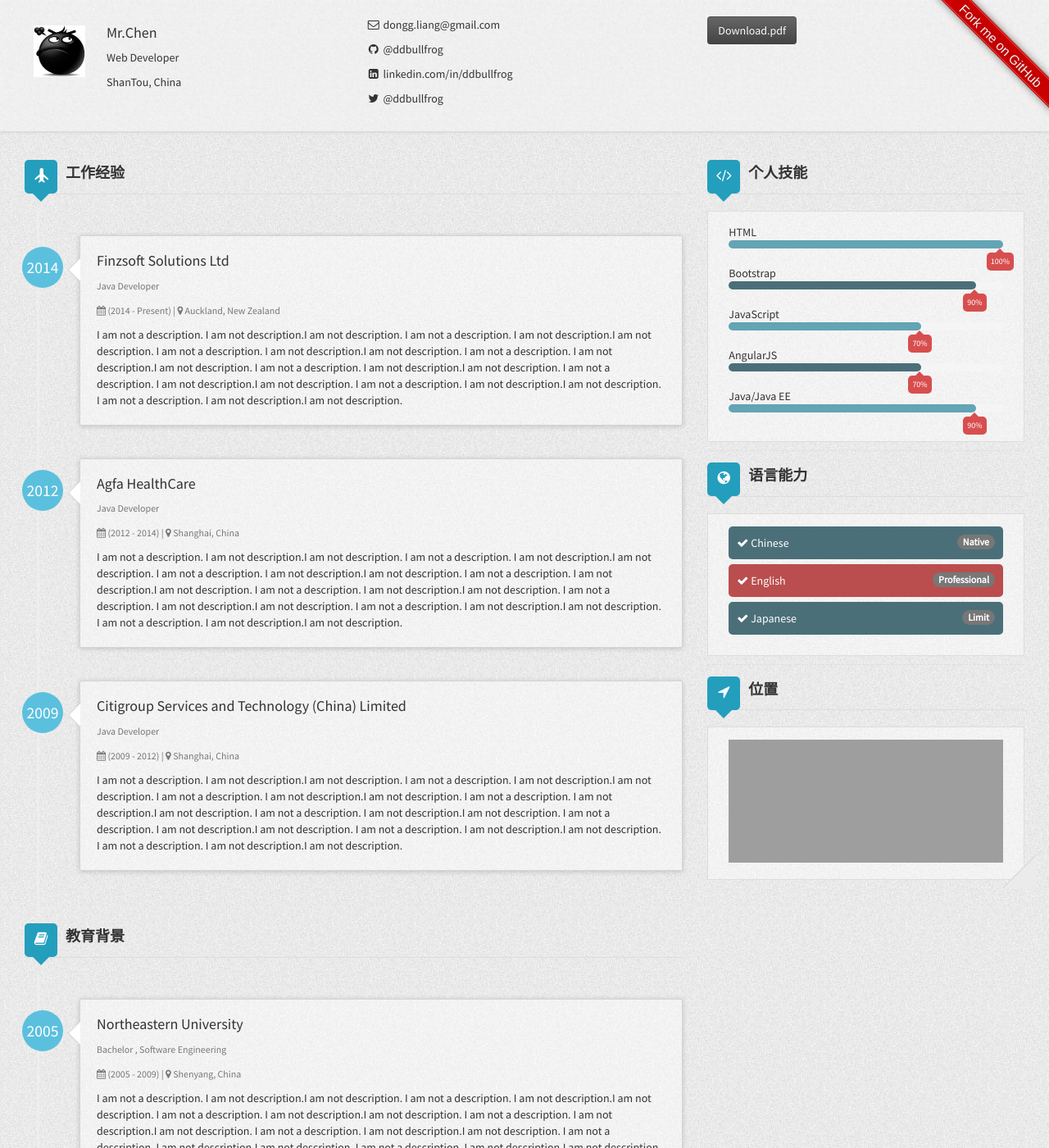
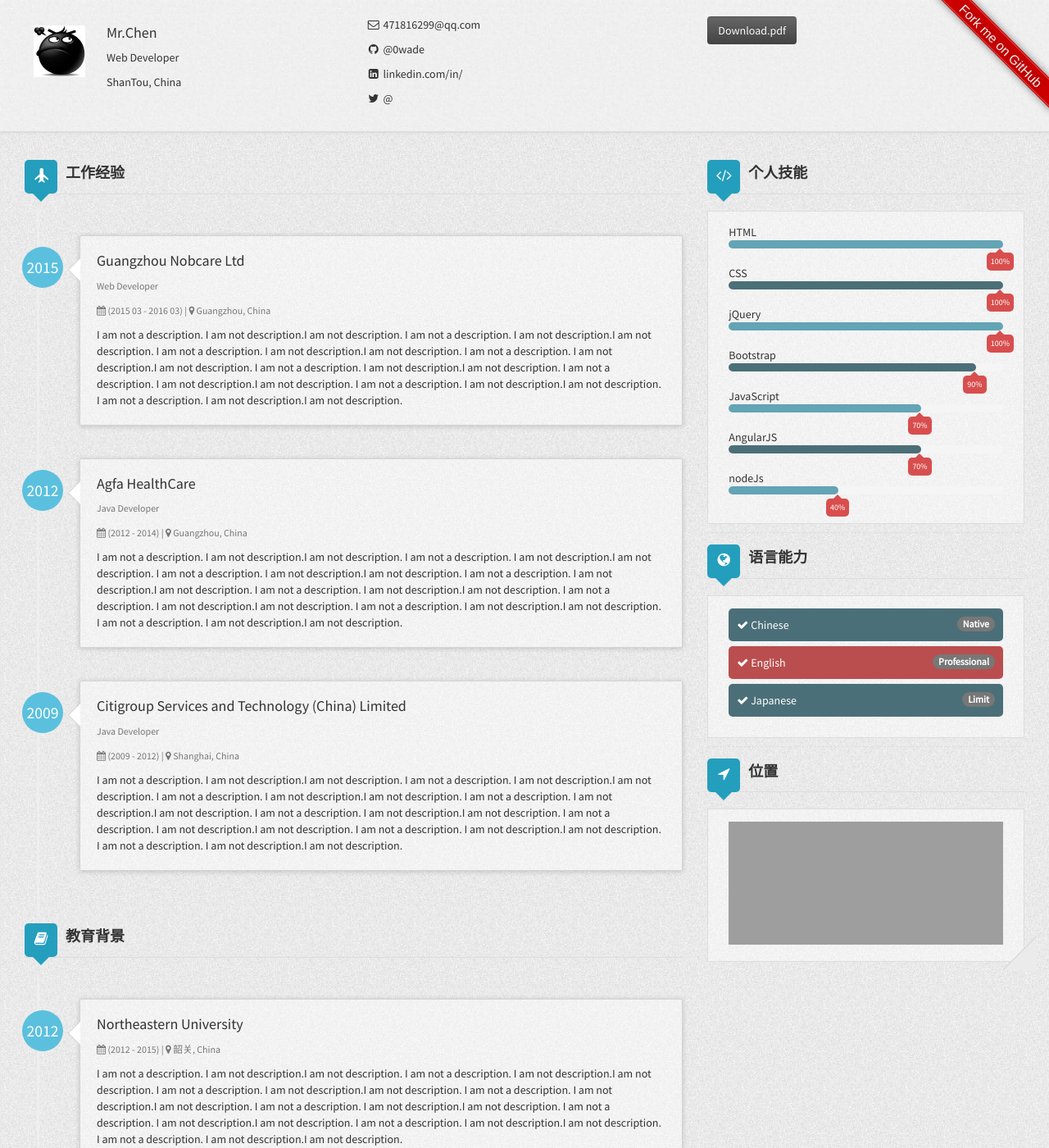
Before and after one commit to 0wade/homePage, a Jekyll site: the page built from index.html, in a window 1280 px wide and 1400 px high. Shown: the whole window at 82% size. Built offline with Jekyll 4.4.1, drawn with Linux system fonts in a browser that asks for light colours; nearby versions of some CDN libraries; grey boxes are pictures that could not be loaded.

Commit message:
Update _config.yml

```diff
--- a/_config.yml
+++ b/_config.yml
@@ -17,26 +17,24 @@
   name: Mr.Chen
   title: Web Developer
   address: ShanTou, China
-  email: dongg.liang@gmail.com
-  link: http://ddbullfrog.com
+  email: 471816299@qq.com
+  link: http://0wade.github.io/homePage/
   weibo:
-  github: ddbullfrog
-  linkedin: ddbullfrog
-  twitter: ddbullfrog
+  github: 0wade
   gavatar: /resumecard/assets/img/avatar.JPG
   stackoverflow:
 #  stackoverflow: 4582127
   workHistory:
     - work1:
-      company: Finzsoft Solutions Ltd
-      location: Auckland, New Zealand
-      title: Java Developer
-      started: 2014
-      duration: (2014 - Present)
+      company:  Guangzhou Nobcare Ltd
+      location: Guangzhou, China
+      title: Web Developer
+      started: 2015
+      duration: (2015 03 - 2016 03)
       description: I am not a description. I am not description.I am not description. I am not a description. I am not description.I am not description. I am not a description. I am not description.I am not description. I am not a description. I am not description.I am not description. I am not a description. I am not description.I am not description. I am not a description. I am not description.I am not description. I am not a description. I am not description.I am not description. I am not a description. I am not description.I am not description.
     - work2:
       company: Agfa HealthCare
-      location: Shanghai, China
+      location: Guangzhou, China
       title: Java Developer
       started: 2012
       duration: (2012 - 2014)
@@ -51,11 +49,11 @@
   educationHistory:
     - education1:
       organization: Northeastern University
-      location: Shenyang, China
-      degree: Bachelor
-      major: Software Engineering
-      started: 2005
-      duration: (2005 - 2009)
+      location: 韶关, China
+      学历: Bachelor
+      专业: Software
+      started: 2012
+      duration: (2012 - 2015)
       description: I am not a description. I am not description.I am not description. I am not a description. I am not description.I am not description. I am not a description. I am not description.I am not description. I am not a description. I am not description.I am not description. I am not a description. I am not description.I am not description. I am not a description. I am not description.I am not description. I am not a description. I am not description.I am not description. I am not a description. I am not description.I am not description.
   languages:
     - language1:
@@ -72,14 +70,20 @@
       name: HTML
       percentage: 100%
     - skill2:
+      name: CSS
+      percentage: 100%
+    - skill3:
+      name: jQuery
+      percentage: 100%
+    - skill4:
       name: Bootstrap
       percentage: 90%
-    - skill3:
+    - skill5:
       name: JavaScript
       percentage: 70%
-    - skill4:
+    - skill6:
       name: AngularJS
       percentage: 70%
-    - skill5:
-      name: Java/Java EE
-      percentage: 90%
+    - skill7:
+      name: nodeJs
+      percentage: 40%
```
